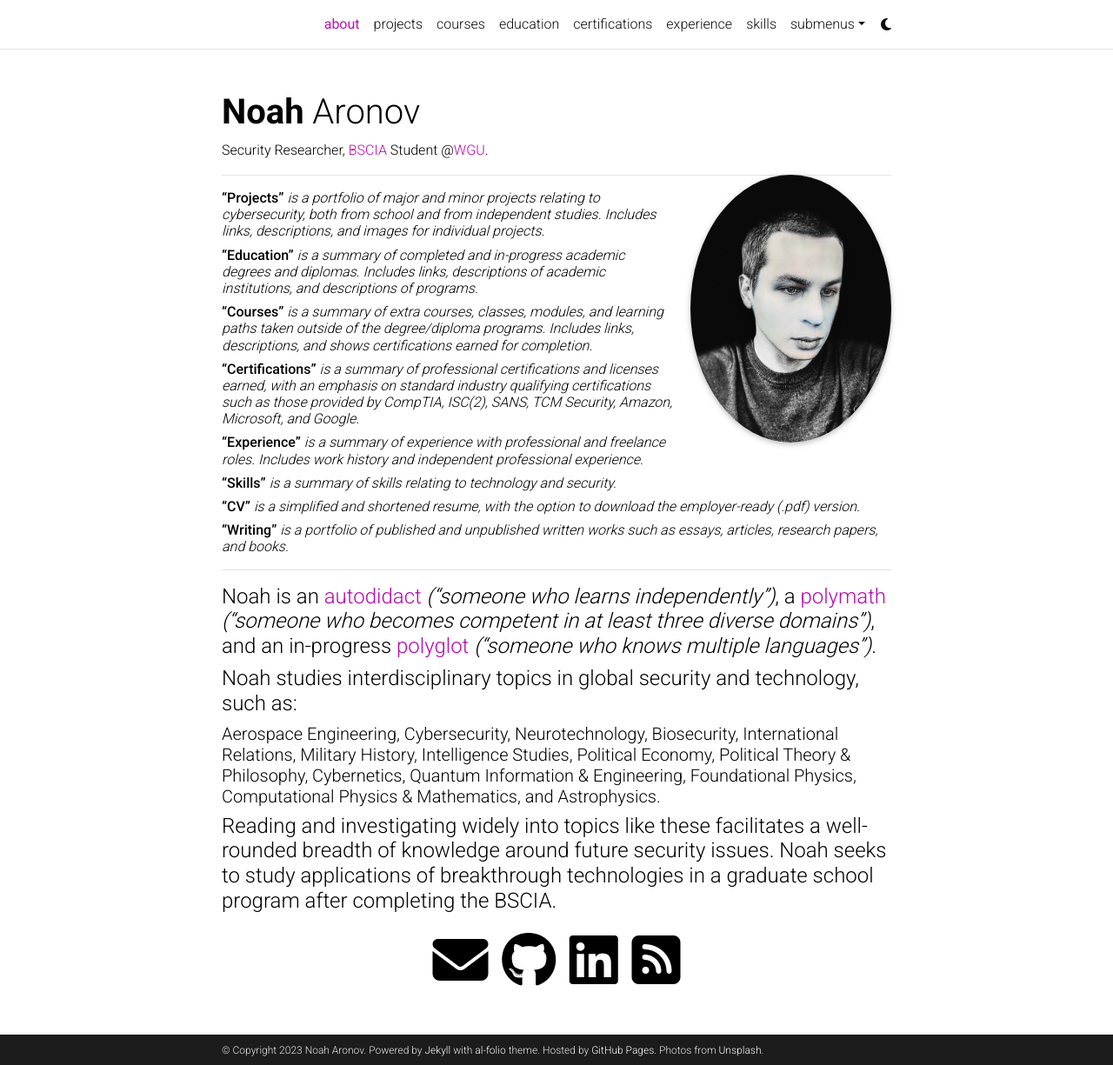
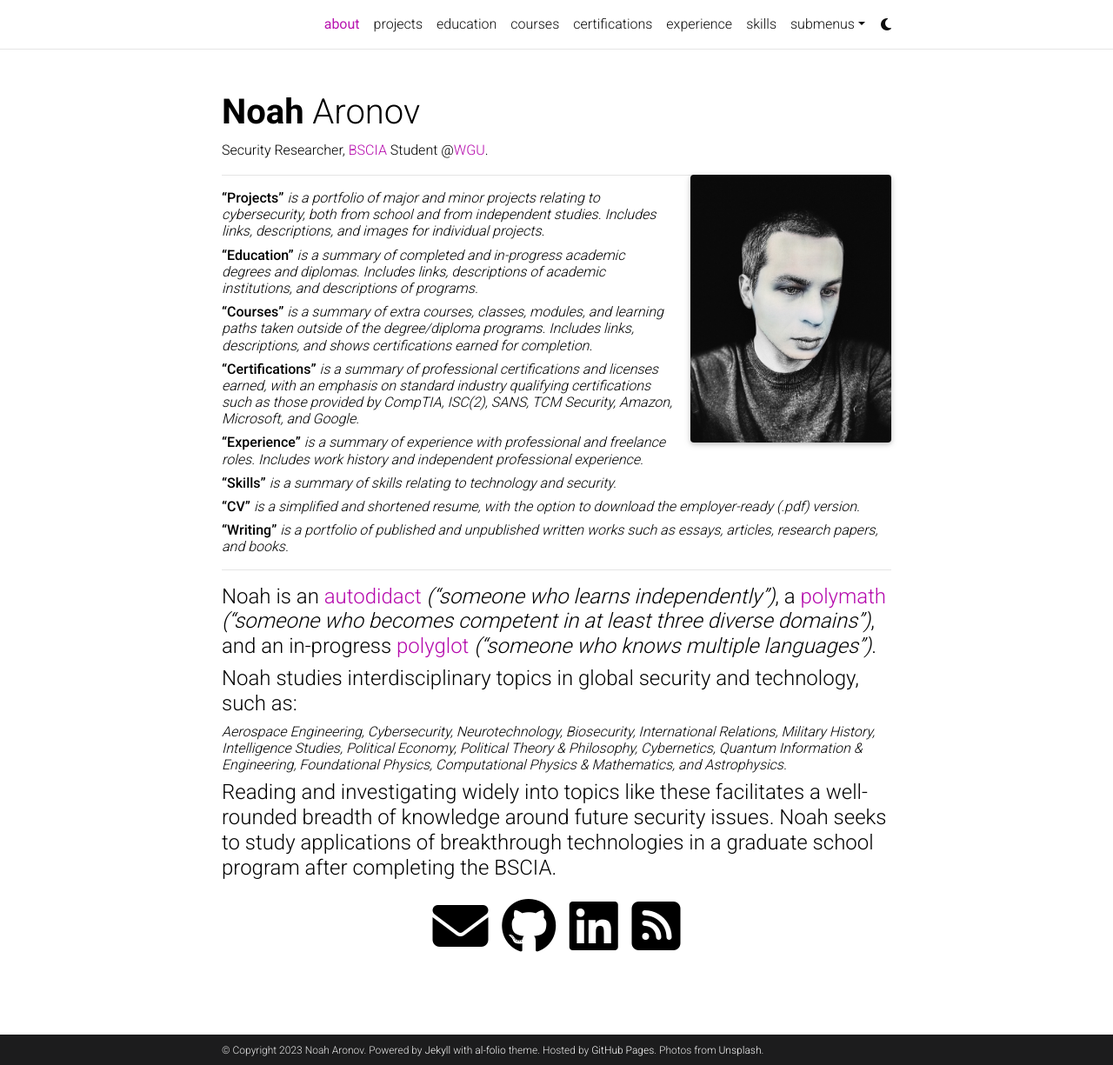
Before and after one commit to NoahAronov/NoahAronov.github.io, a Jekyll site: the page built from _pages/about.md, in a window 1280 px wide and 1225 px high. Shown: the whole window at 87% size. Built offline with Jekyll 4.4.1, drawn with Linux system fonts in a browser that asks for light colours; full-size pictures stand in for the smaller copies a plugin makes; comment, search, counter and statistics services are not loaded; a style sheet for code colours, icons or effects is not loaded.

Commit message:
vscode switch

```diff
--- a/_pages/about.md
+++ b/_pages/about.md
@@ -43,6 +43,6 @@
 
 #### Noah studies interdisciplinary topics in global security and technology, such as:
 
-##### Aerospace Engineering, Cybersecurity, Neurotechnology, Biosecurity, International Relations, Military History, Intelligence Studies, Political Economy, Political Theory & Philosophy, Cybernetics, Quantum Information & Engineering, Foundational Physics, Computational Physics & Mathematics, and Astrophysics.
+###### _Aerospace Engineering, Cybersecurity, Neurotechnology, Biosecurity, International Relations, Military History, Intelligence Studies, Political Economy, Political Theory & Philosophy, Cybernetics, Quantum Information & Engineering, Foundational Physics, Computational Physics & Mathematics, and Astrophysics._
 
 #### Reading and investigating widely into topics like these facilitates a well-rounded breadth of knowledge around future security issues. Noah seeks to study applications of breakthrough technologies in a graduate school program after completing the BSCIA.
```
Also changed, not shown: other parts of _pages/about.md (+1 -1 lines), _pages/courses.md (+1 -1 lines), _pages/education.md (+1 -1 lines).
